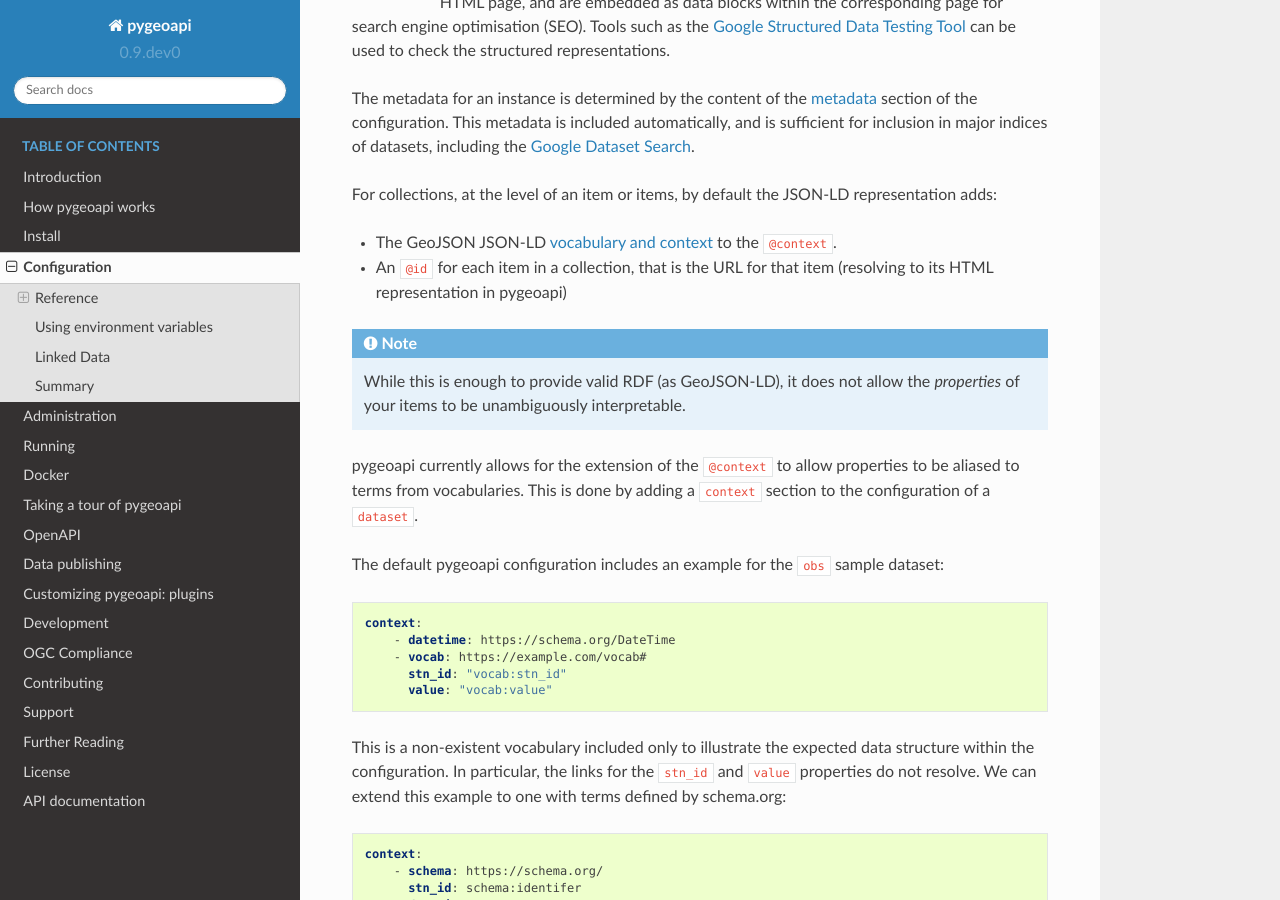
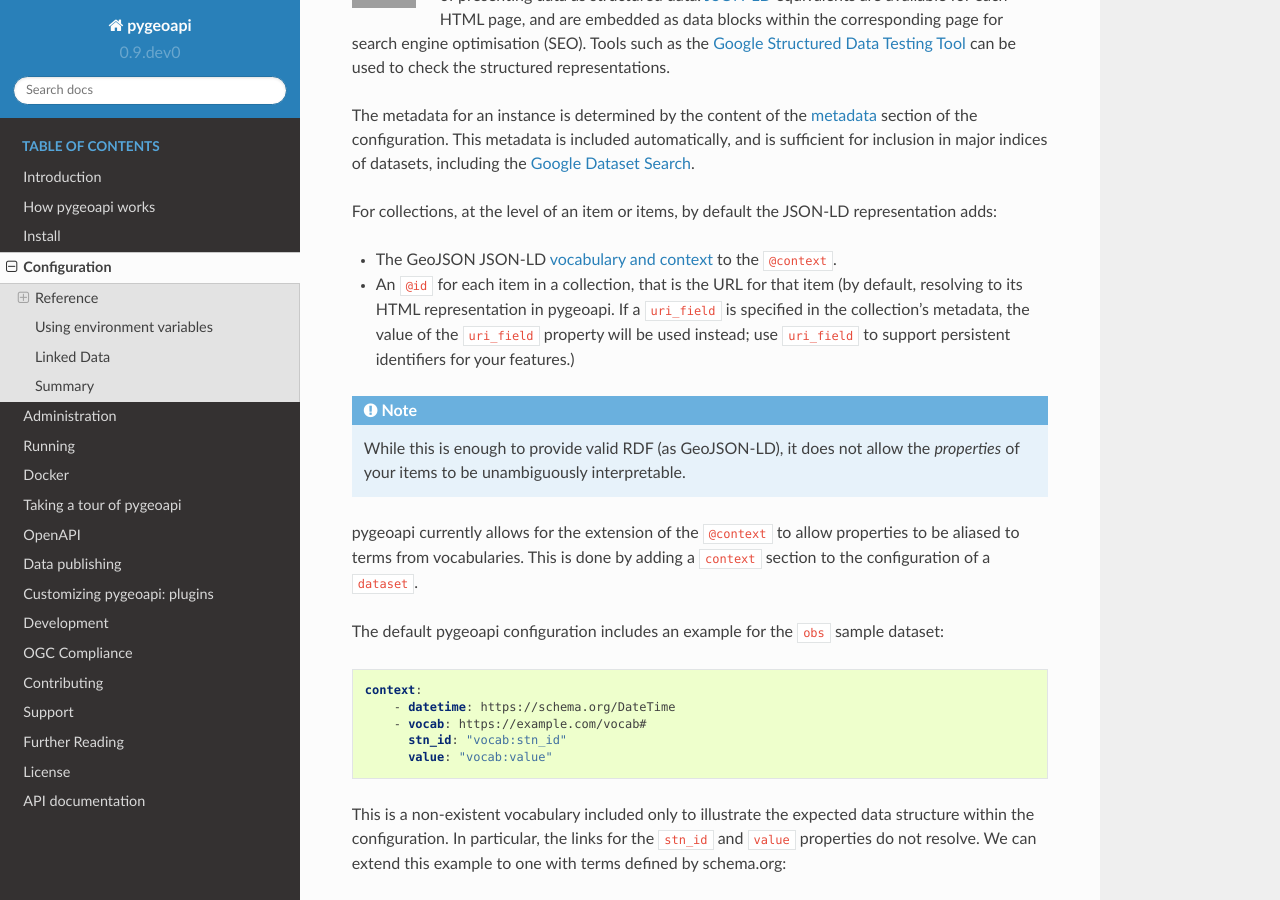
Before and after one commit to geopython/pygeoapi, a Sphinx documentation site: the page built from docs/source/configuration.rst, in a window 1280 px wide and 900 px high, scrolled down 3703 px. Built offline with Sphinx 7.4.7 and the Read the Docs theme 2.0.0, drawn with Linux system fonts in a browser that asks for light colours; some of the changed text lies outside the part shown; grey boxes are pictures that could not be loaded.

Commit message:
documents use of  property

```diff
--- a/docs/source/configuration.rst
+++ b/docs/source/configuration.rst
@@ -151,6 +151,7 @@
               name: CSV
               data: tests/data/obs.csv  # required: the data filesystem path or URL, depending on plugin setup
               id_field: id  # required for vector data, the field corresponding to the ID
+              uri_field: uri # optional: useful if you have a persistent identifier (PID) or other external HTTP URI to represent a feature that you want to use in preference to the generated pygeoapi HTTP URL
               time_field: datetimestamp  # optional field corresponding to the temporal propert of the dataset
               properties:  # optional: only return the following properties, in order
                   - stn_id
@@ -205,8 +206,9 @@
 For collections, at the level of an item or items, by default the JSON-LD representation adds:
 
 - The GeoJSON JSON-LD `vocabulary and context <https://geojson.org/geojson-ld/>`_ to the ``@context``.
-- An ``@id`` for each item in a collection, that is the URL for that item (resolving to its HTML representation
-  in pygeoapi)
+- An ``@id`` for each item in a collection, that is the URL for that item (by default, resolving to its HTML representation
+  in pygeoapi. If a ``uri_field`` is specified in the collection's metadata, the value of the ``uri_field`` property will
+  be used instead; use ``uri_field`` to support persistent identifiers for your features.)
 
 .. note::
    While this is enough to provide valid RDF (as GeoJSON-LD), it does not allow the *properties* of your items to be
```
